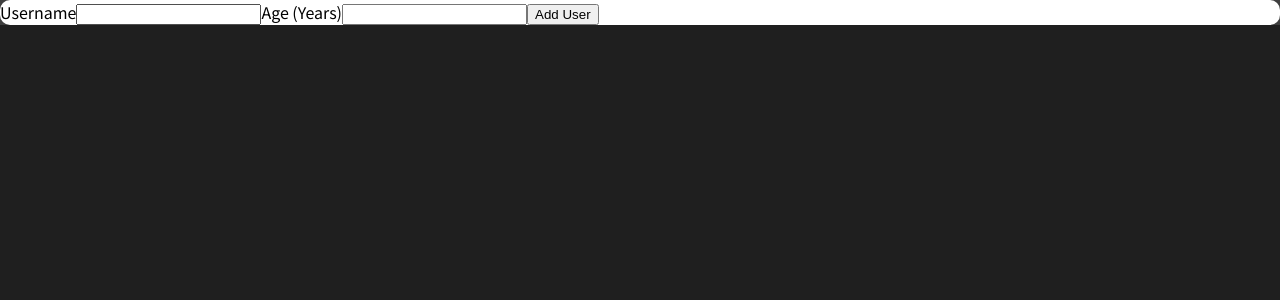
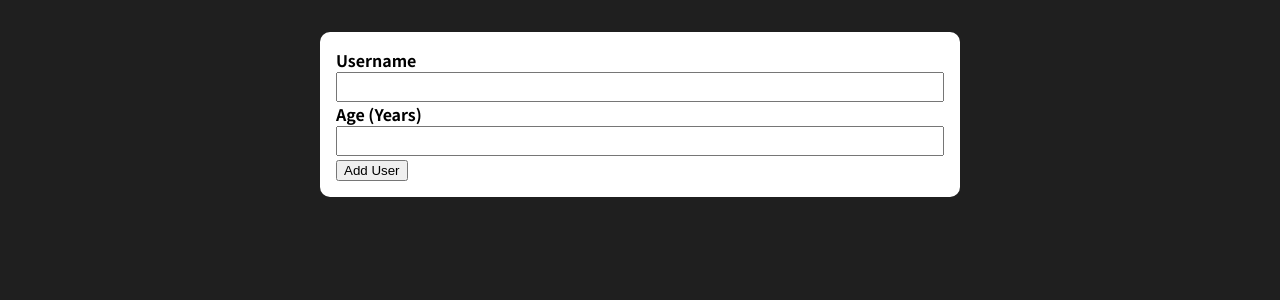
Before and after one commit to farimahnassiri/React, a React (Create React App) app in the folder adding-users/: page / in a window 1280 px wide. Shown: the top 300 px of the page. Built offline with nearby package versions, Linux system fonts and the light colour scheme.

Commit message:
adding card component and css module
- dynamically updating styling the card component

```diff
--- a/adding-users/src/components/UI/Card.js
+++ b/adding-users/src/components/UI/Card.js
@@ -2,7 +2,7 @@ import React from 'react';
 import classes from'./Card.module.css';
 
 const Card = (props) => {
-    return <div className={classes.card}>{props.children}</div>
+    return <div className={`${classes.card} ${props.className}`}>{props.children}</div>
 };
 
 export default Card;
--- a/adding-users/src/components/Users/AddUser.js
+++ b/adding-users/src/components/Users/AddUser.js
@@ -1,6 +1,7 @@
 import React from 'react';
-import "./AddUser.css";
+
 import Card from '../UI/Card';
+import classes from'./AddUser.module.css';
 
 const AddUser = (props) => {
     const addUserHandler = (event) =>{
@@ -8,7 +9,7 @@ const AddUser = (props) => {
     };
 
     return (
-        <Card>
+        <Card className={classes.input}>
              <form onSubmit={addUserHandler}>
                 <label htmlFor="username">Username</label>
                 <input id="username" type="text"/>
--- /dev/null
+++ b/adding-users/src/components/Users/AddUser.module.css
@@ -0,0 +1,24 @@
+.input{
+    margin:2rem auto;
+    padding: 1rem;
+    width: 90%;
+    max-width:40rem;
+}
+
+.input label{
+    display: vlock;
+    font-weight: bold;
+    margin-bottom: 0.5rem;
+}
+
+.input input{
+    font: inherit;
+    display: block;
+    width:100%;
+    border-radius: 1px solid #ccc;
+}
+
+.input input:focus{
+    outline:none;
+    border-color: #4f005f;
+}
--- a/adding-users/src/index.css
+++ b/adding-users/src/index.css
@@ -11,5 +11,4 @@ html {
 
 body {
   margin: 0;
-  background-color: #3f3f3f;
 }
```
Also changed, not shown: adding-users/src/components/Users/AddUser.css (deleted).
